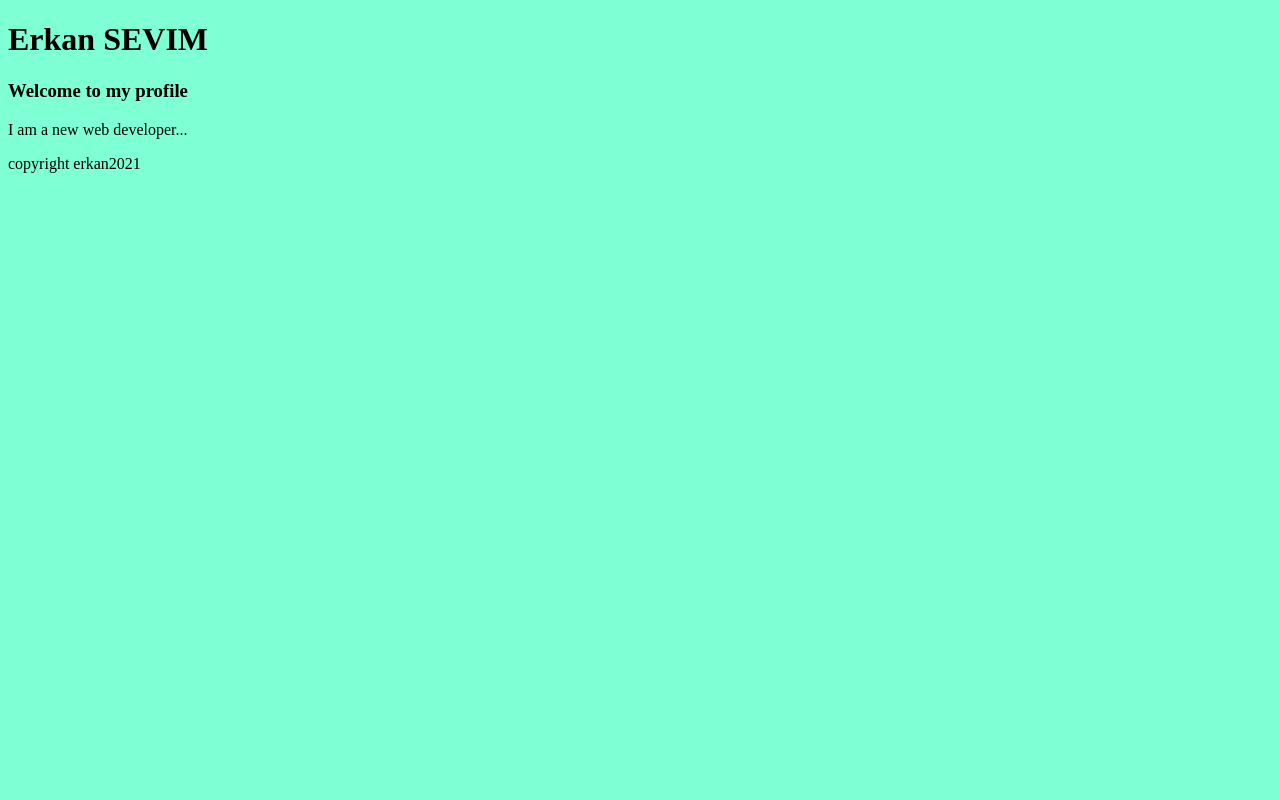
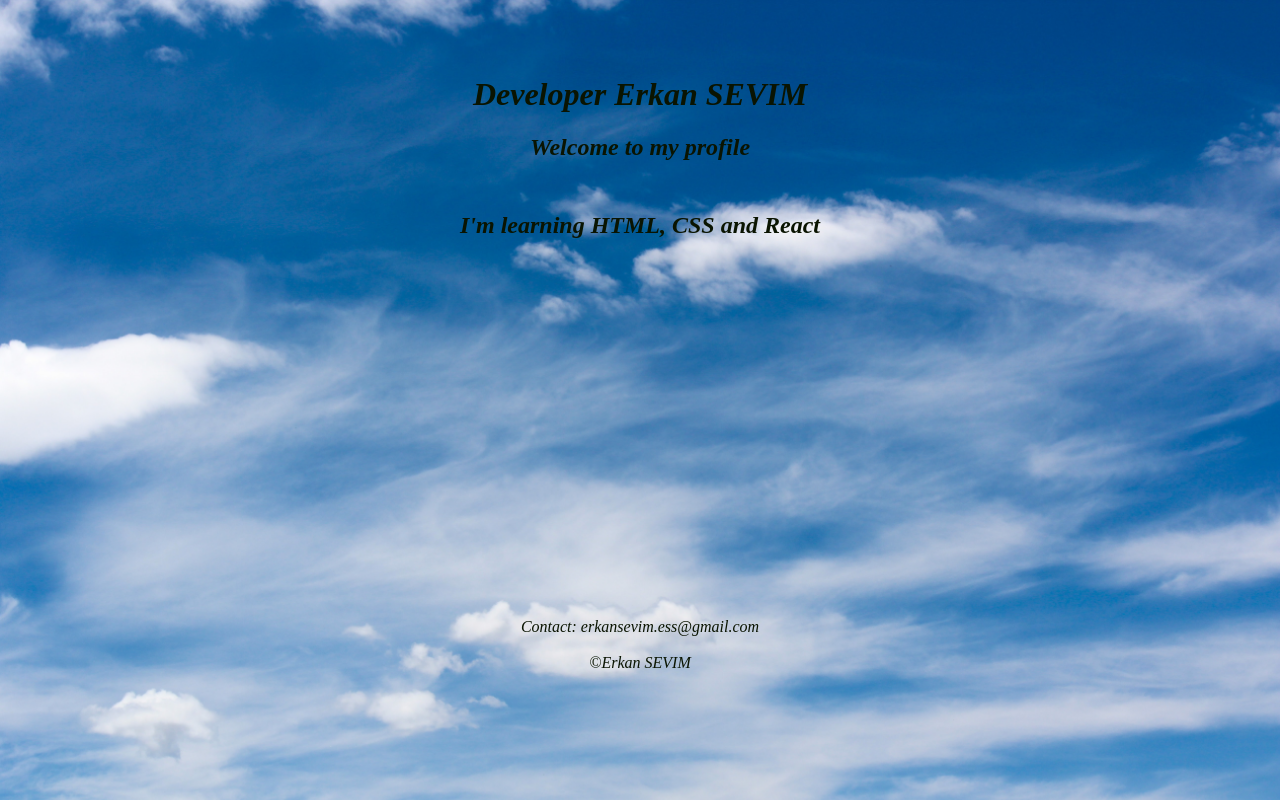
Before and after one commit to erkansevim/PROFILE, a plain HTML site: page index.html in a window 1280 px wide. Drawn offline with Linux system fonts and the light colour scheme.

Commit message:
skyphoto

```diff
--- a/index.html
+++ b/index.html
@@ -4,29 +4,45 @@
     <meta charset="UTF-8">
     <meta name="viewport" content="width=device-width, initial-scale=1.0">
     <title>erkan</title>
+
+    <style>
+        body {
+            background-image: url(sky.jpg); background-size:cover; margin-top: 2cm;
+        }
+
+        h1,h2,h3,p {
+            color: rgb(10, 20, 1); text-align: center; font-style:italic;
+         }
+
+         footer>p{
+             margin-top: 30% ;
+
+         }
+    </style>
+
 </head>
-<body style="background-color:aquamarine">
-
-
+<body>
 
     <header>
-        <h1>Erkan SEVIM</h1>
+        <h1>Developer Erkan SEVIM</h1>
     </header>
 
     <main>
-        <h3>
-            Welcome to my profile
-        </h3>
+        <h2>
+            Welcome to my profile <br> <br>
+             <p>
+                I'm learning HTML, CSS and React
+            </p>
 
-        <p>
-            I am a new web developer...
-        </p>
+        </h2>
+
+
 
     </main>
 
     <footer>
-        <p>
-            copyright erkan2021
+        <p>Contact: erkansevim.ess@gmail.com <br> <br>
+            ©Erkan SEVIM
         </p>
 
     </footer>
```
Also changed, not shown: sky.jpg (added), 1 other file.
